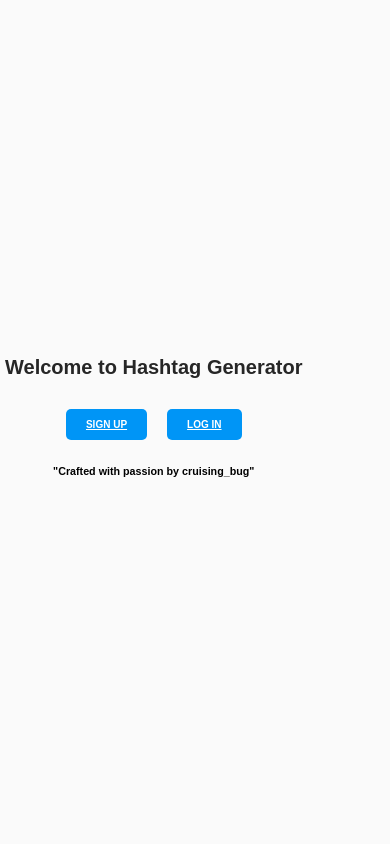
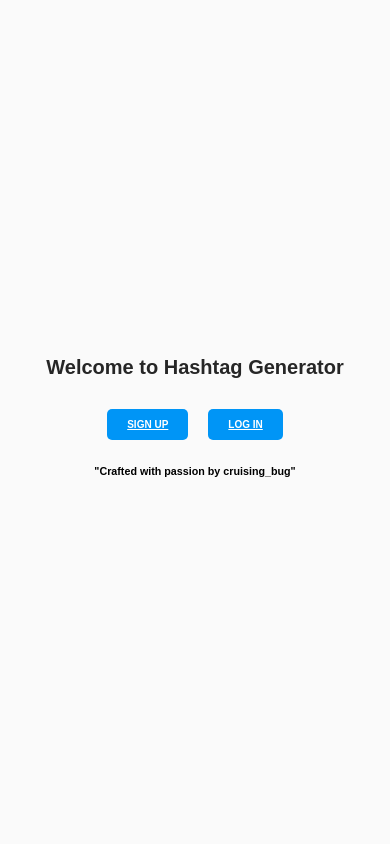
Before and after one commit to varun82786/hashtag_webapp, a Flask app: page / in a window 390 px wide. Run offline with Flask 3, Linux system fonts and the light colour scheme; parts of the project's set-up code (start-up, migrations or seed data) failed here and were passed over.

Commit message:
.containercenter added in css for alignment for mobiles

```diff
--- a/static/styles.css
+++ b/static/styles.css
@@ -20,6 +20,20 @@ body {
     min-height: 100vh;
     flex-wrap: wrap;
     align-content: space-between;
+}
+
+.containercenter {
+    max-width: 100%;
+    width: 100%;
+    padding: 20px;
+    text-align: center;
+    box-sizing: border-box;
+    margin: 0 auto;
+    display: flex;
+    flex-direction: column;
+    justify-content: center;
+    align-items: center;
+    min-height: 100vh;
 }
 
 h1 {
--- a/templates/landing.html
+++ b/templates/landing.html
@@ -5,7 +5,7 @@
     <link rel="stylesheet" type="text/css" href="{{ url_for('static', filename='styles.css') }}">
 </head>
 <body>
-    <div class="container">
+    <div class="containercenter">
         <h1>Welcome to Hashtag Generator</h1>
         <div class="landing-buttons">
             <a class="btn" href="{{ url_for('signup') }}">Sign Up</a>
--- a/templates/login.html
+++ b/templates/login.html
@@ -5,7 +5,7 @@
     <link rel="stylesheet" type="text/css" href="{{ url_for('static', filename='styles.css') }}">
 </head>
 <body>
-    <div class="container">
+    <div class="containercenter">
         <h1>Log In</h1>
         {% if error %}
         <p class="error">{{ error }}</p>
--- a/templates/signup.html
+++ b/templates/signup.html
@@ -5,7 +5,7 @@
     <link rel="stylesheet" type="text/css" href="{{ url_for('static', filename='styles.css') }}">
 </head>
 <body>
-    <div class="container">
+    <div class="containercenter">
         <h1>Sign Up</h1>
         {% if error %}
         <p class="error">{{ error }}</p>
```
